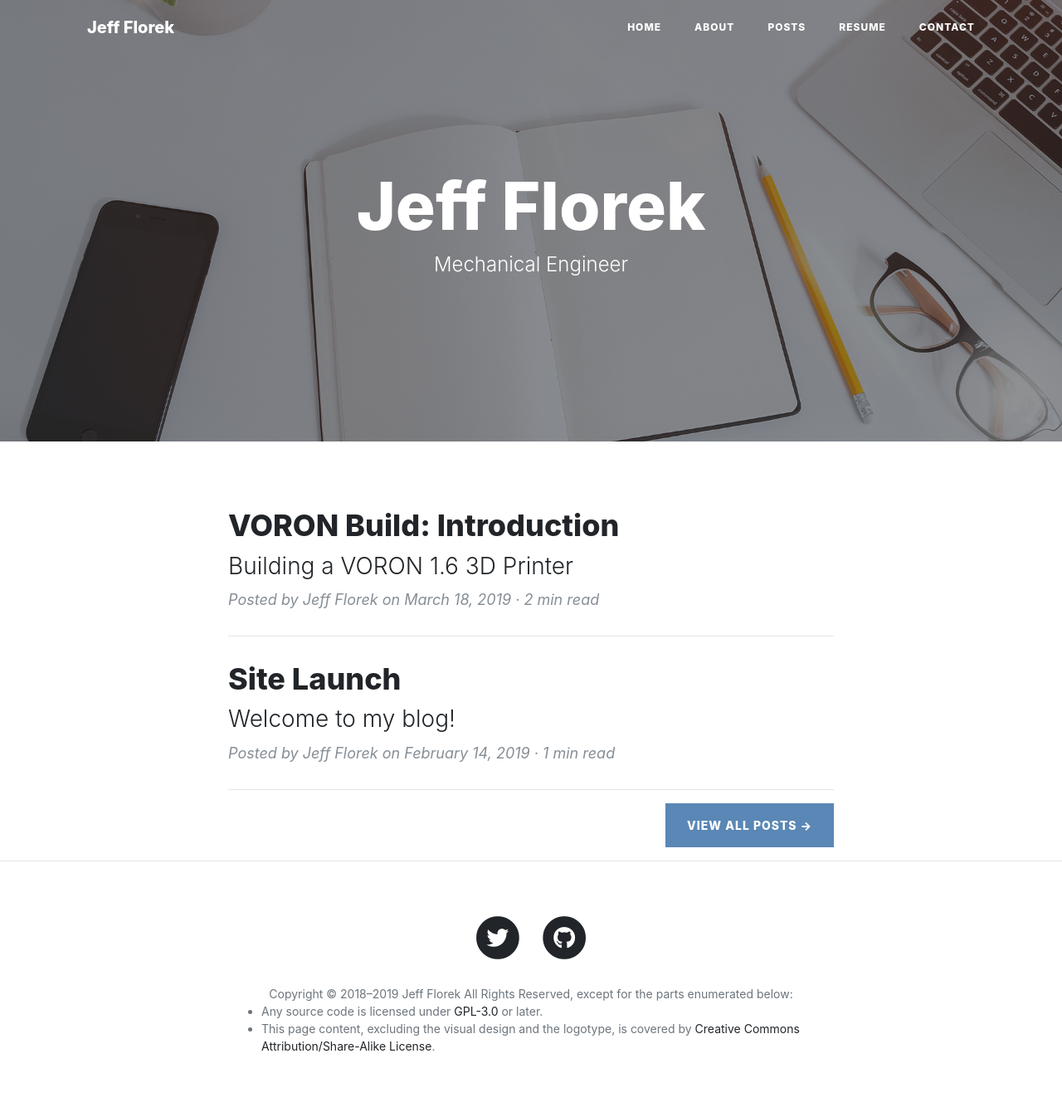
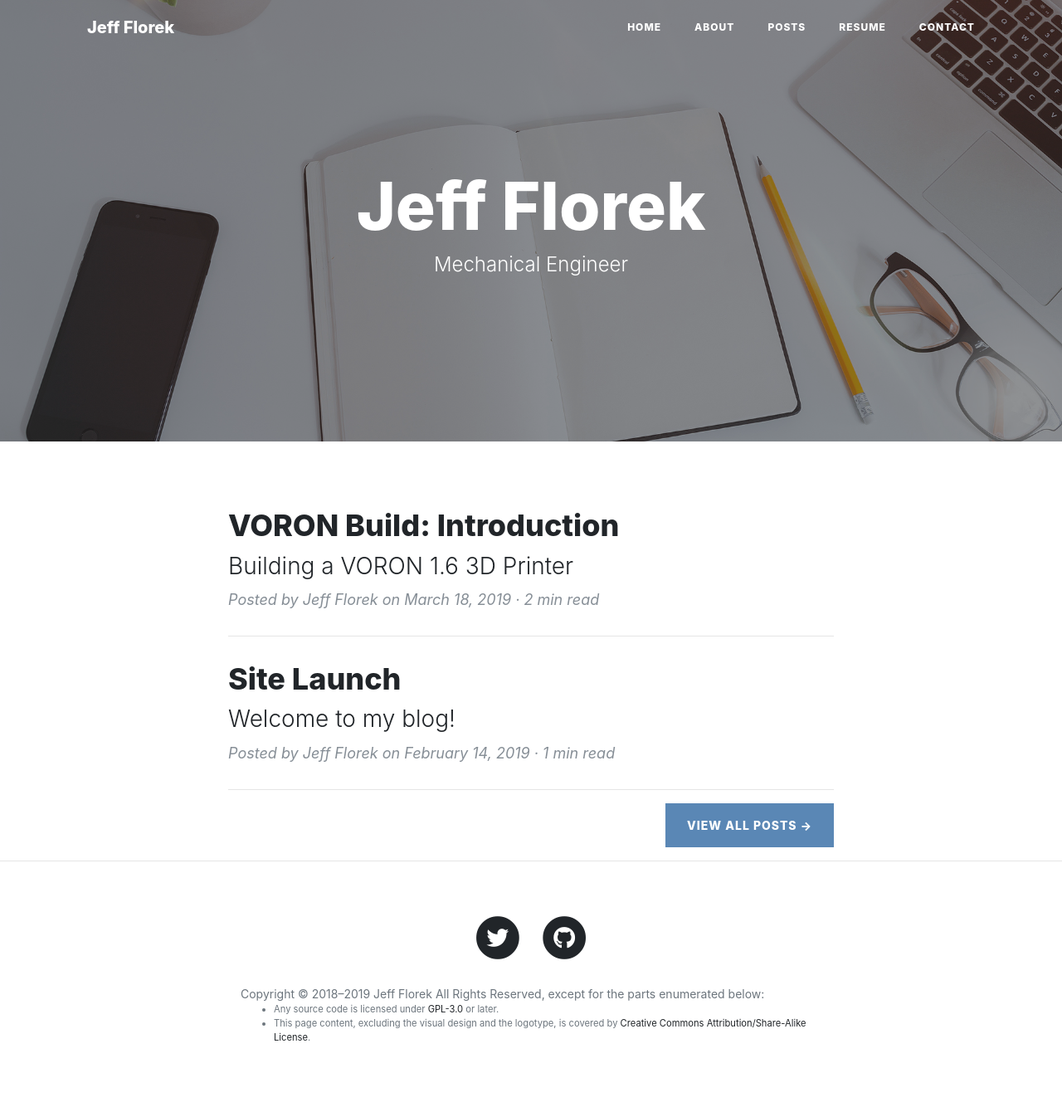
Before and after one commit to jkflorek/jkflorek.github.io, a Jekyll site: the page built from index.html, in a window 1280 px wide. Shown: the whole page at 83% size. Built offline with Jekyll 4.4.1, drawn with Linux system fonts in a browser that asks for light colours.

Commit message:
Update footer.html

```diff
--- a/_includes/footer.html
+++ b/_includes/footer.html
@@ -48,9 +48,9 @@
           </li>
           {% endif %}
         </ul>
-        <div class="col-lg-16 col-md-20 mx-auto">
-          <p class="copyright text-muted">Copyright &copy; 2018&ndash;{{ 'now' | date: "%Y" }} {{ site.author }} All Rights Reserved, except for the parts enumerated below:</p>
-          <ul class="copyright text-muted text-left">
+        <div class="col-lg-12 col-md-12 copyright text-muted text-left mx-auto">
+          <p class="mb-0">Copyright &copy; 2018&ndash;{{ 'now' | date: "%Y" }} {{ site.author }} All Rights Reserved, except for the parts enumerated below:</p>
+          <ul class="small">
             <li>Any source code is licensed under <a href="https://opensource.org/licenses/GPL-3.0">GPL-3.0</a> or later.</li>
             <li>This page content, excluding the visual design and the logotype, is covered by <a href="http://creativecommons.org/licenses/by-sa/3.0/">Creative Commons Attribution/Share-Alike License</a>.</li>
           </ul>
```
